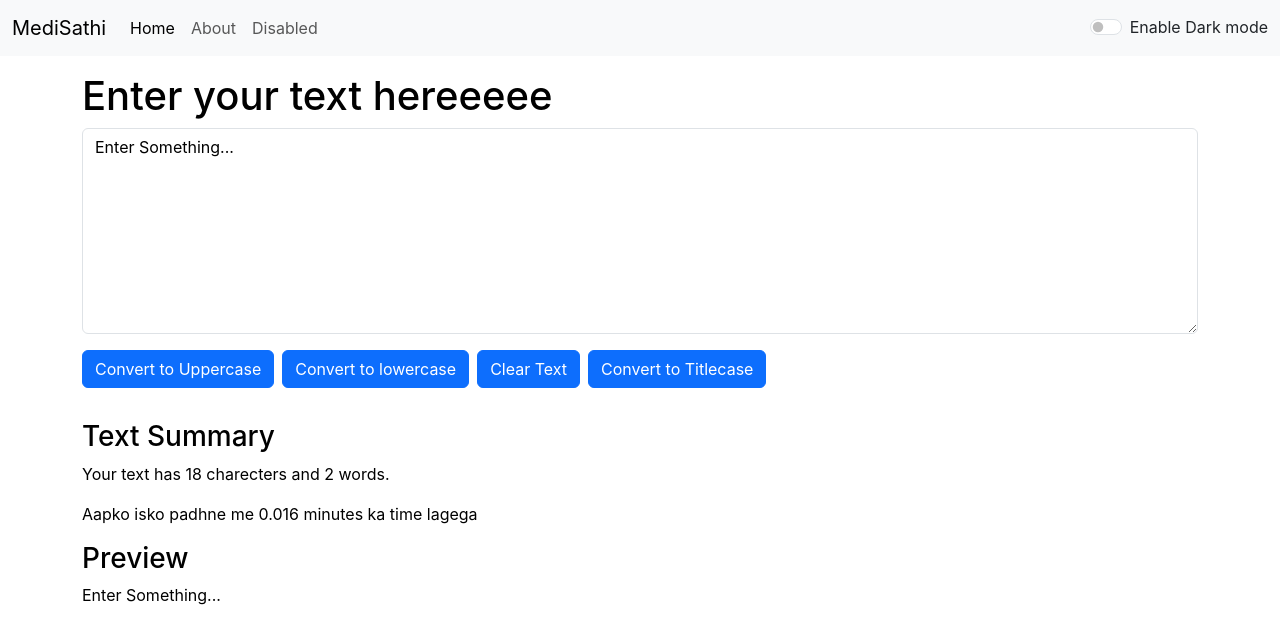
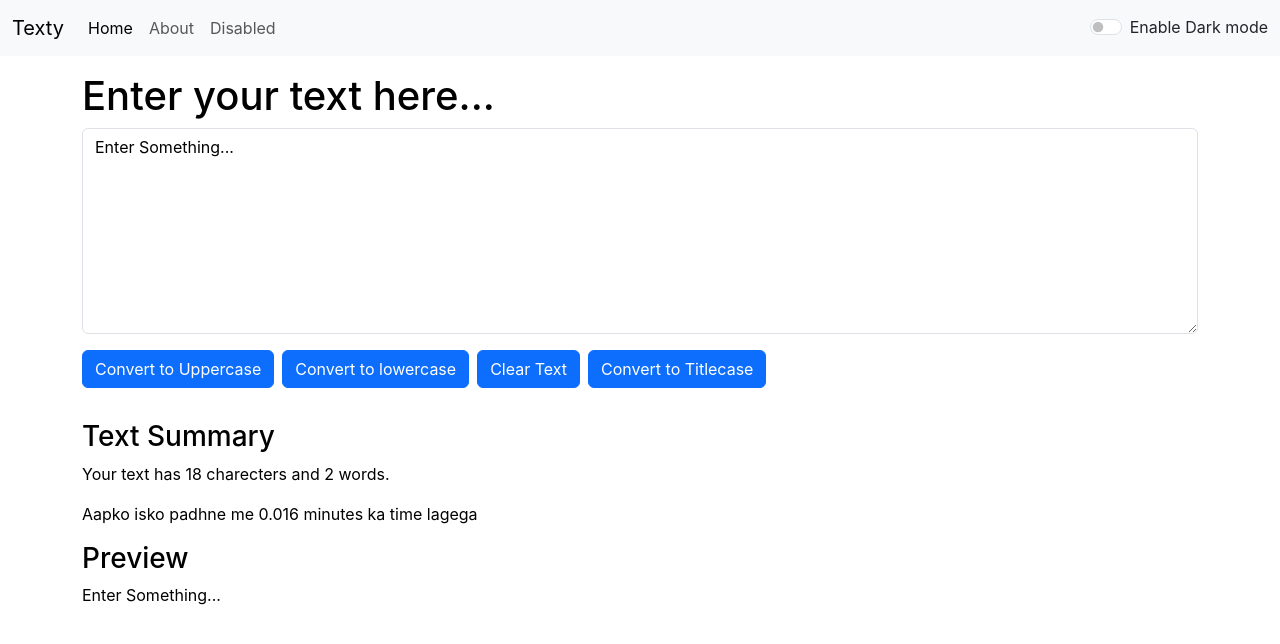
Before and after one commit to Saubhagya170025/Texty, a React (Create React App) app: page / in a window 1280 px wide. Shown: the top 644 px of the page. Built offline with nearby package versions, Linux system fonts and the light colour scheme.

Commit message:
Changed the app name and title

```diff
--- a/package.json
+++ b/package.json
@@ -7,6 +7,7 @@
     "@testing-library/jest-dom": "^5.17.0",
     "@testing-library/react": "^13.4.0",
     "@testing-library/user-event": "^13.5.0",
+    "gh-pages": "^6.1.1",
     "react": "^18.2.0",
     "react-dom": "^18.2.0",
     "react-router-dom": "^6.23.0",
@@ -14,6 +15,8 @@
     "web-vitals": "^2.1.4"
   },
   "scripts": {
+    "predeploy": "npm run build",
+    "deploy": "gh-pages -d build",
     "start": "react-scripts start",
     "build": "react-scripts build",
     "test": "react-scripts test",
--- a/public/index.html
+++ b/public/index.html
@@ -26,7 +26,7 @@
       Learn how to configure a non-root public URL by running `npm run build`.
     -->
 
-    <title>Text_Utility</title>
+    <title>Texty</title>
     <link rel="stylesheet" href="https://cdn.jsdelivr.net/npm/bootstrap@5.3.2/dist/css/bootstrap.min.css">
   </head>
   <body>
--- a/src/App.js
+++ b/src/App.js
@@ -59,7 +59,7 @@ function App() {
   return (
     <>
       {/*<Router>*/}
-        <Navbar title="MediSathi" new="Extra" mode={mode} toggleonClick={toggleonClick} btntext={btntext} />
+        <Navbar title="Texty" new="Extra" mode={mode} toggleonClick={toggleonClick} btntext={btntext} />
         <Alert alert={alert} />
 
         {/* <Routes> */}
@@ -68,7 +68,7 @@ function App() {
 
         {/* TextForm Route (assuming you want it at the root path) */}
          {/* <Route exact path="/" element={<TextForm showAlert={showAlert} heading="Enter your text hereeeee" mode={mode} />} /> */}
-         <TextForm showAlert={showAlert} heading="Enter your text hereeeee" mode={mode} />
+         <TextForm showAlert={showAlert} heading="Enter your text here..." mode={mode} />
         {/* </Routes> */}
       {/* </Router>     */}
     </>
```
Also changed, not shown: 1 other file (tests, documents, lock files or other folders).
